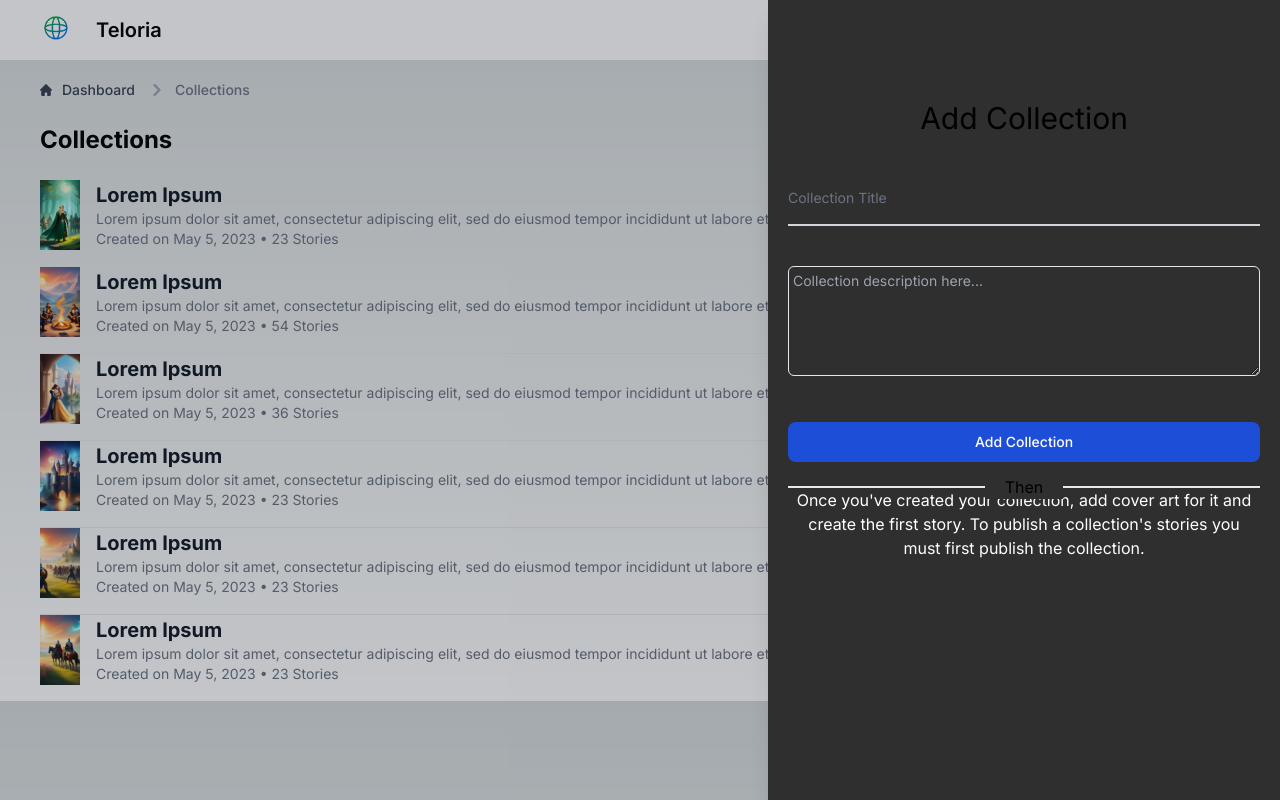
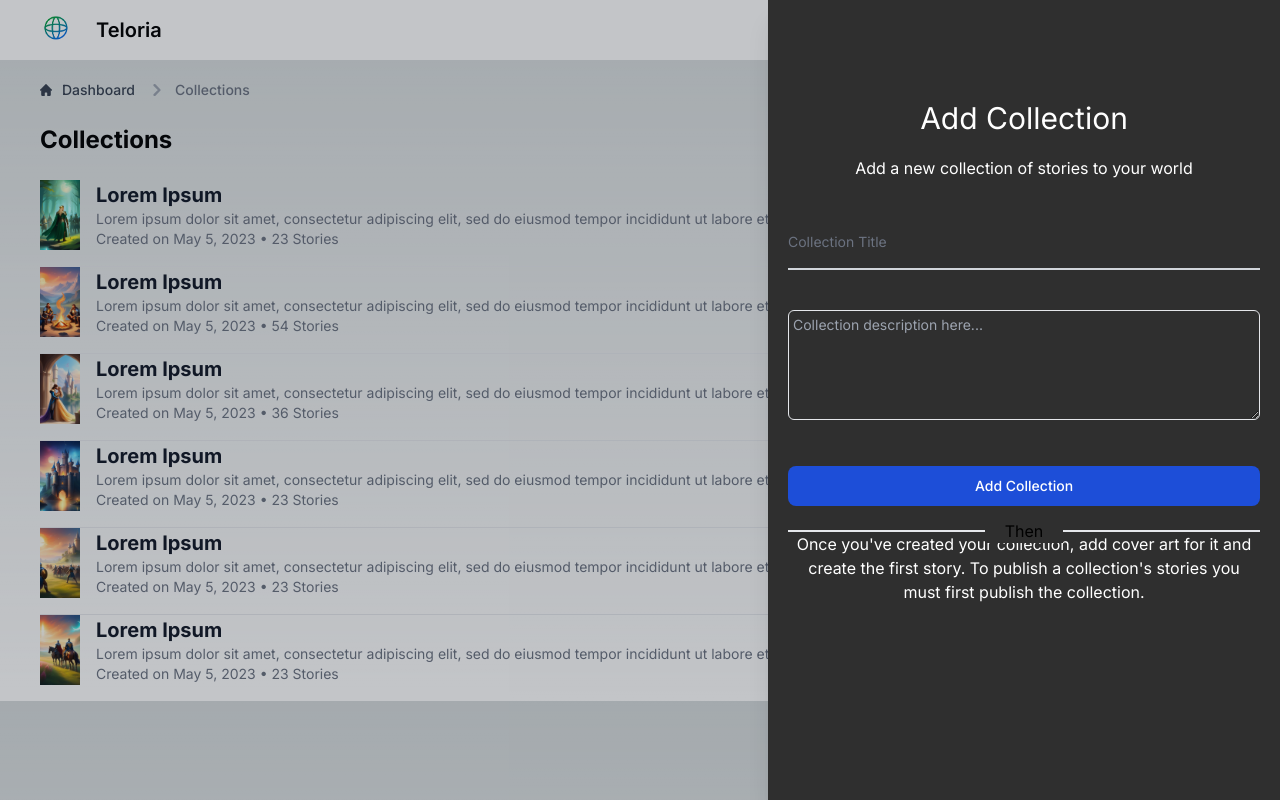
Before and after one commit to ares0524/Backstory-subdomain, a Next.js app: page /collections in a window 1280 px wide. Both pictures are taken after a click on the button "Add Collection". Built offline with nearby package versions, Linux system fonts and the light colour scheme.

Commit message:
Update add-collection.tsx
Added descriptions

```diff
--- a/app/collections/add-collection.tsx
+++ b/app/collections/add-collection.tsx
@@ -23,7 +23,8 @@ export default function Drawer({ isOpen, setIsOpen }: DrawerProps) {
           {/* <header className="p-4 font-bold text-lg">Header</header> */}
         {/* </article> */}
         <div className="py-5 px-5">
-            <p className="text-3xl text-center mt-20">Add Collection</p>
+            <p className="text-3xl text-center mt-20 mb-5 text-white">Add Collection</p>
+            <p className="text-center text-white">Add a new collection of stories to your world</p>
             <div className="relative z-0 w-full mb-3 group">
                 <div className="mt-10">
                   <input type="text" name="chapter-title" id="chapter-title" className="block py-2.5 px-0 w-full text-lg text-gray-900 bg-transparent border-0 border-b-2 border-gray-300 appearance-none dark:text-white dark:border-gray-600 dark:focus:border-blue-500 focus:outline-none focus:ring-0 focus:border-blue-600 peer" placeholder=" " required />
```
